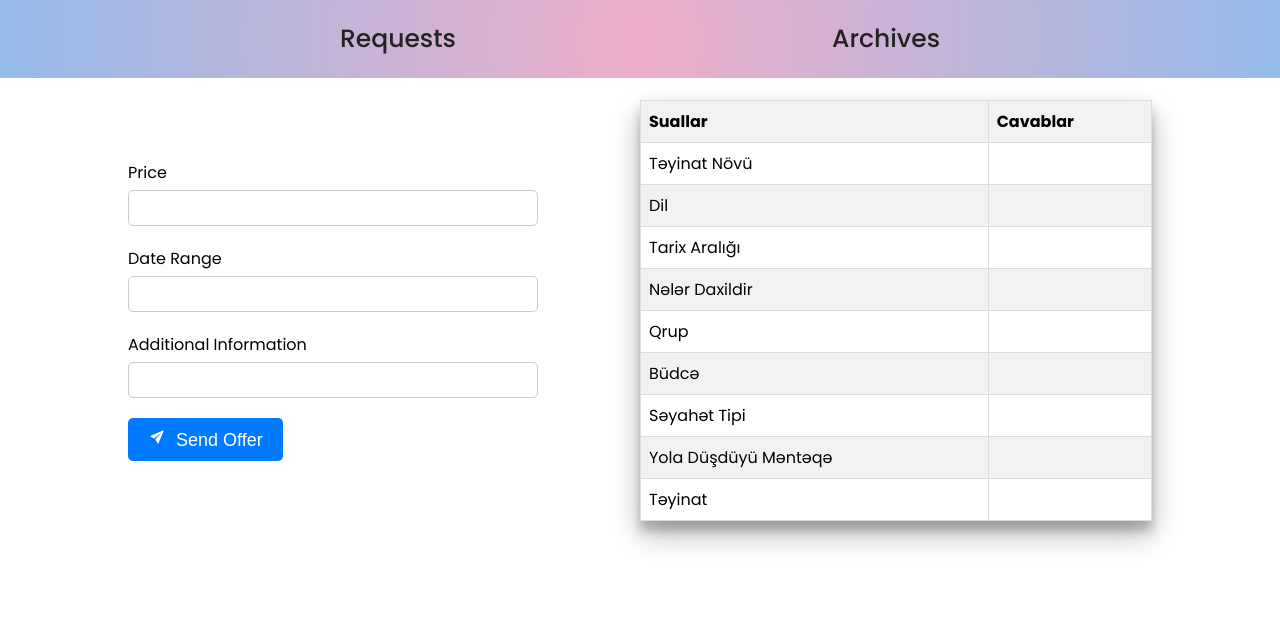
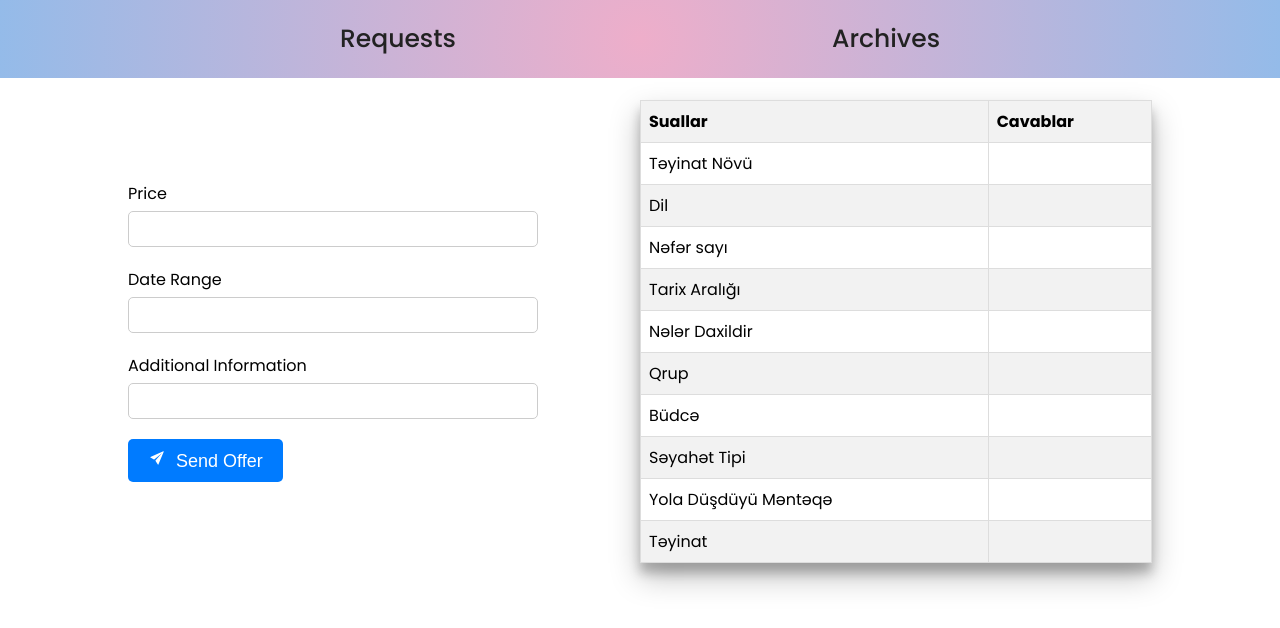
Before and after one commit to CodeChuLar/tural-front, a React (Create React App) app: page /offerSend in a window 1280 px wide. Shown: the top 628 px of the page. Built offline with nearby package versions, Linux system fonts and the light colour scheme.

Commit message:
answers fixed

```diff
--- a/src/my_components/answers.js
+++ b/src/my_components/answers.js
@@ -16,6 +16,10 @@ export default function Answers(props) {
             <tr>
               <td>Dil</td>
               <td>{props.language}</td>
+            </tr>
+            <tr>
+              <td>Nəfər sayı</td>
+              <td>{props.numberOfPerson}</td>
             </tr>
             <tr>
               <td>Tarix Aralığı</td>
--- a/src/my_components/offerForm.js
+++ b/src/my_components/offerForm.js
@@ -54,15 +54,16 @@ export default function OfferForm() {
                 </form>
                 <div id='answers'>
                      <Answers
-                            destinationType={answers[0]}
-                            language={answers[1]}
-                            dateRange={answers[2]}
-                            include={answers[3]}
-                            group={answers[4]}
-                            budget={answers[5]}
-                            travelOfType={answers[6]}
-                            departurePoint={answers[7]}
-                            appointment={answers[8]}
+                            destinationType={answers.TeyinatNovu}
+                            language={answers.Language}
+                            numberOfPerson={answers.KimKim}
+                            dateRange={answers.TarixAraligi}
+                            include={answers.NeDaxildir}
+                            group={answers.Qrup}
+                            budget={answers.Budce}
+                            travelOfType={answers.SeyahetTipi}
+                            departurePoint={answers.YolaDusur}
+                            appointment={answers.Teyinat}
                      />
                 </div>
             </div>
```
